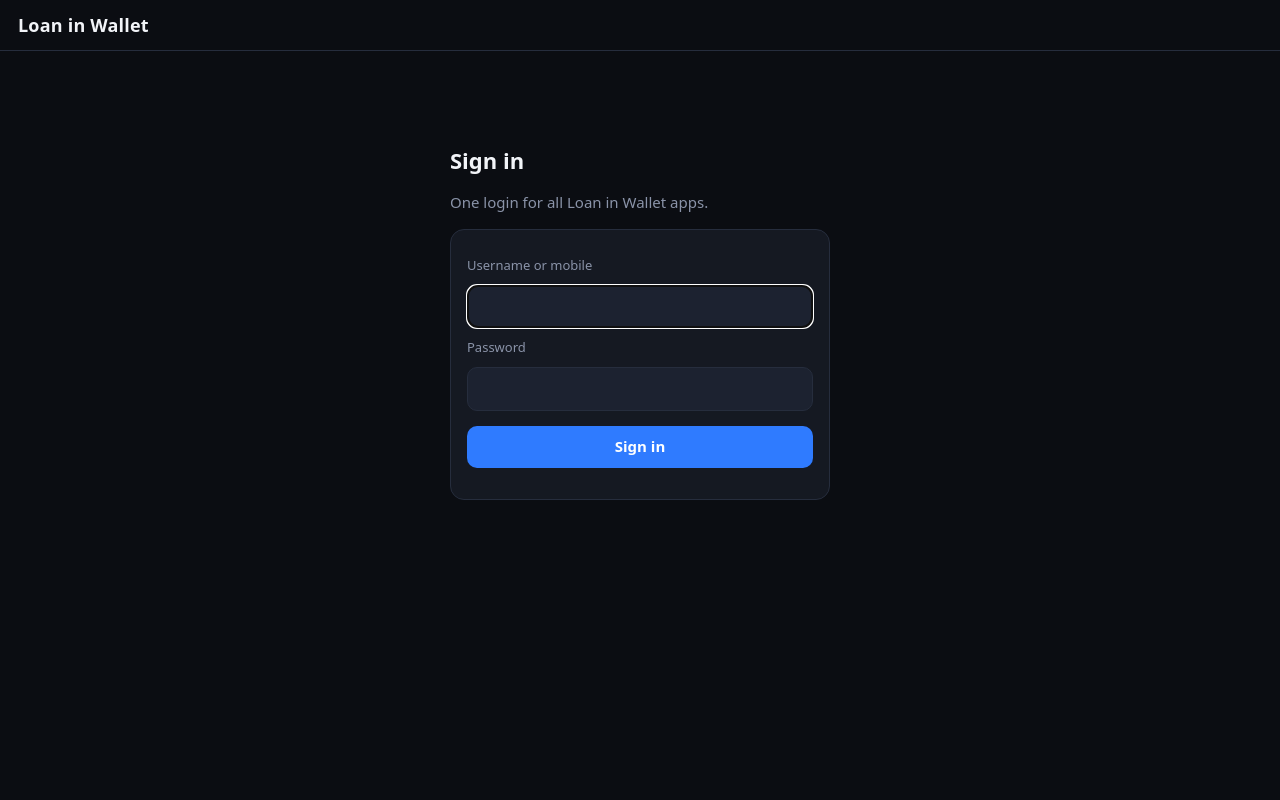
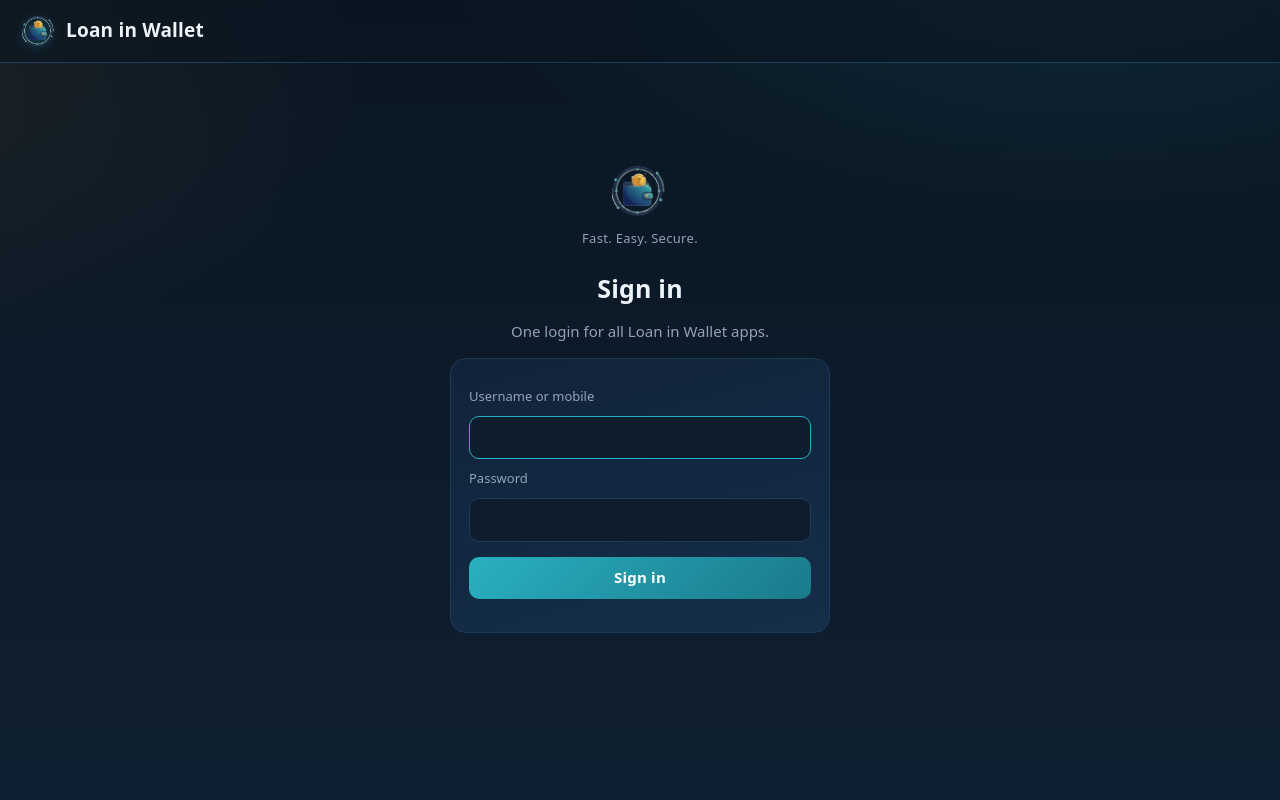
Before and after one commit to ankurbahri07-source/liw-portal, a PHP site: page /login.php in a window 1280 px wide. Run offline with PHP 8.4, Linux system fonts and the light colour scheme; data that the repository does not hold is empty; some libraries are stand-ins or nearby versions.

Commit message:
Brand the portal with the Loan in Wallet wallet/coin logo and a navy/teal theme
Adds the brand mark (cropped from the company banner, background
removed) to the header and sign-in page, and reworks portal.css with
the brand's navy/teal/gold palette, gradient background, and nicer
tile/card styling in place of the generic dark theme.

```diff
--- a/assets/portal.css
+++ b/assets/portal.css
@@ -1,29 +1,76 @@
-:root{--bg:#0b0d12;--card:#151922;--card2:#1c2230;--line:#262d3d;--text:#f2f4f8;--mut:#8a93a8;--acc:#2f7bff;--ok:#2bb673;--bad:#ef4b5f;--warn:#e8a93a}
-*{box-sizing:border-box}body{margin:0;background:var(--bg);color:var(--text);font:15px/1.45 system-ui,-apple-system,Segoe UI,Roboto,sans-serif}
-a{color:var(--acc);text-decoration:none}
-.top{display:flex;align-items:center;justify-content:space-between;gap:12px;padding:12px 18px;border-bottom:1px solid var(--line);flex-wrap:wrap}
-.brand{font-weight:800;color:var(--text);font-size:18px;letter-spacing:.2px}
-nav{display:flex;gap:14px;align-items:center;flex-wrap:wrap}.inl{display:inline;margin:0}
-button.link{background:none;border:0;color:var(--acc);font:inherit;cursor:pointer;padding:0}
-main{max-width:1000px;margin:0 auto;padding:22px 16px 60px}
-h1{font-size:22px;margin:4px 0 4px}h2{font-size:17px;margin:22px 0 8px}.mut{color:var(--mut)}.sm{font-size:13px}
-.grid{display:grid;grid-template-columns:repeat(auto-fill,minmax(270px,1fr));gap:14px;margin-top:16px}
-.tile{display:block;background:var(--card);border:1px solid var(--line);border-radius:16px;padding:18px;color:var(--text);transition:.15s}
-.tile:hover{border-color:var(--acc);transform:translateY(-2px)}.tile .ic{font-size:28px}.tile h3{margin:8px 0 2px;font-size:18px}
-.stats{margin-top:12px;display:flex;gap:8px;flex-wrap:wrap;min-height:26px}
+:root{
+  --bg:#0a1622;--bg2:#0f2032;--card:#11233a;--card2:#17304d;--line:#1f3a57;
+  --text:#eef3f8;--mut:#90a3b8;
+  --navy:#16324f;--teal:#2ab0c0;--teal2:#1a7a8a;--gold:#e8a93a;
+  --acc:#2ab0c0;--ok:#2bb673;--bad:#ef4b5f;--warn:#e8a93a
+}
+*{box-sizing:border-box}
+body{
+  margin:0;color:var(--text);font:15px/1.45 system-ui,-apple-system,Segoe UI,Roboto,sans-serif;
+  background:
+    radial-gradient(1100px 500px at 85% -10%, rgba(42,176,192,.14), transparent 60%),
+    radial-gradient(900px 500px at -10% 10%, rgba(232,169,58,.08), transparent 55%),
+    linear-gradient(180deg,var(--bg) 0%,var(--bg2) 100%);
+  background-attachment:fixed;
+  min-height:100vh;
+}
+a{color:var(--teal);text-decoration:none}
+.top{
+  display:flex;align-items:center;justify-content:space-between;gap:12px;
+  padding:14px 22px;border-bottom:1px solid var(--line);flex-wrap:wrap;
+  background:rgba(10,22,34,.6);backdrop-filter:blur(6px);position:sticky;top:0;z-index:10;
+}
+.brand{display:flex;align-items:center;gap:10px;font-weight:800;color:var(--text);font-size:19px;letter-spacing:.2px}
+.brand img{height:34px;width:34px;display:block;filter:drop-shadow(0 2px 6px rgba(42,176,192,.35))}
+nav{display:flex;gap:16px;align-items:center;flex-wrap:wrap;font-size:13.5px}
+.inl{display:inline;margin:0}
+button.link{background:none;border:0;color:var(--teal);font:inherit;cursor:pointer;padding:0}
+main{max-width:1040px;margin:0 auto;padding:28px 18px 70px}
+h1{font-size:25px;margin:4px 0 6px;letter-spacing:.2px}
+h2{font-size:17px;margin:24px 0 8px;color:var(--text)}
+.mut{color:var(--mut)}.sm{font-size:13px}
+.grid{display:grid;grid-template-columns:repeat(auto-fill,minmax(270px,1fr));gap:16px;margin-top:18px}
+.tile{
+  display:block;position:relative;overflow:hidden;
+  background:linear-gradient(165deg,var(--card) 0%,var(--navy) 130%);
+  border:1px solid var(--line);border-radius:18px;padding:20px;color:var(--text);
+  transition:.18s ease;box-shadow:0 1px 0 rgba(255,255,255,.02) inset;
+}
+.tile::after{
+  content:"";position:absolute;inset:0;border-radius:18px;padding:1px;
+  background:linear-gradient(135deg,rgba(42,176,192,0),rgba(42,176,192,0));
+  pointer-events:none;transition:.18s ease;
+}
+.tile:hover{border-color:var(--teal);transform:translateY(-3px);box-shadow:0 10px 28px rgba(0,0,0,.35),0 0 0 1px rgba(42,176,192,.25)}
+.tile .ic{
+  font-size:22px;width:46px;height:46px;display:flex;align-items:center;justify-content:center;
+  border-radius:12px;background:rgba(42,176,192,.12);border:1px solid rgba(42,176,192,.25);
+}
+.tile h3{margin:12px 0 2px;font-size:18px}
+.stats{margin-top:14px;display:flex;gap:8px;flex-wrap:wrap;min-height:26px}
 .chip{background:var(--card2);border:1px solid var(--line);border-radius:999px;padding:3px 10px;font-size:12.5px;color:var(--text)}
 .chip.ok{border-color:var(--ok);color:var(--ok)}.chip.bad{border-color:var(--bad);color:var(--bad)}.chip.warn{border-color:var(--warn);color:var(--warn)}
-form.card,.card{background:var(--card);border:1px solid var(--line);border-radius:14px;padding:16px;margin:12px 0}
+form.card,.card{background:linear-gradient(165deg,var(--card) 0%,var(--navy) 140%);border:1px solid var(--line);border-radius:16px;padding:18px;margin:14px 0}
 label{display:block;margin:10px 0 4px;color:var(--mut);font-size:13px}
-input[type=text],input[type=password],input[type=tel],select{width:100%;background:var(--card2);border:1px solid var(--line);color:var(--text);border-radius:10px;padding:10px 12px;font:inherit}
-.btn{background:var(--acc);color:#fff;border:0;border-radius:10px;padding:10px 16px;font:inherit;font-weight:600;cursor:pointer}
+input[type=text],input[type=password],input[type=tel],select{
+  width:100%;background:#0d1d2e;border:1px solid var(--line);color:var(--text);
+  border-radius:10px;padding:10px 12px;font:inherit
+}
+input:focus,select:focus{outline:none;border-color:var(--teal)}
+.btn{background:linear-gradient(135deg,var(--teal) 0%,var(--teal2) 100%);color:#fff;border:0;border-radius:10px;padding:10px 18px;font:inherit;font-weight:700;cursor:pointer;letter-spacing:.2px}
+.btn:hover{filter:brightness(1.08)}
 .btn.sec{background:var(--card2);border:1px solid var(--line)}.btn.bad{background:var(--bad)}.btn.sm{padding:6px 10px;font-size:13px}
 .err{background:#3a1820;border:1px solid var(--bad);color:#ffb8c0;padding:10px 12px;border-radius:10px;margin:10px 0}
-.okm{background:#12301f;border:1px solid var(--ok);color:#a6f0c6;padding:10px 12px;border-radius:10px;margin:10px 0}
-table{width:100%;border-collapse:collapse}th,td{text-align:left;padding:8px 6px;border-bottom:1px solid var(--line);vertical-align:top}th{color:var(--mut);font-weight:600;font-size:13px}
+.okm{background:#0f2e26;border:1px solid var(--ok);color:#a6f0c6;padding:10px 12px;border-radius:10px;margin:10px 0}
+table{width:100%;border-collapse:collapse}
+th,td{text-align:left;padding:8px 6px;border-bottom:1px solid var(--line);vertical-align:top}
+th{color:var(--mut);font-weight:600;font-size:13px}
 .row{display:flex;gap:10px;flex-wrap:wrap;align-items:center}.approw{border-top:1px solid var(--line);padding:10px 0}
 .perms{display:flex;gap:12px;flex-wrap:wrap;margin-top:6px}.perms label{margin:0;display:inline-flex;gap:5px;align-items:center;color:var(--text)}
 .login{max-width:380px;margin:9vh auto 0}
+.login .brand-badge{display:flex;flex-direction:column;align-items:center;gap:10px;margin-bottom:22px}
+.login .brand-badge img{height:56px;width:56px}
+.login .brand-badge .tag{color:var(--mut);font-size:13px;letter-spacing:.3px}
 .muted{color:#8a93a6}
 main .card + .card{margin-top:12px}
 form.card label{display:block;margin-bottom:10px}
--- a/inc/view.php
+++ b/inc/view.php
@@ -11,7 +11,7 @@ function page_head(string $title, ?array $u = null): void
     echo '<!doctype html><html lang="en"><head><meta charset="utf-8"><meta name="viewport" content="width=device-width,initial-scale=1">'
         . '<meta name="robots" content="noindex,nofollow"><title>' . esc($title) . ' · ' . $company . '</title>'
         . '<link rel="stylesheet" href="' . esc(url('assets/portal.css')) . '?v=1"></head><body>';
-    echo '<header class="top"><a class="brand" href="' . esc(url()) . '">' . $company . '</a>';
+    echo '<header class="top"><a class="brand" href="' . esc(url()) . '"><img src="' . esc(url('assets/logo-icon.png')) . '" alt=""> ' . $company . '</a>';
     if ($u) {
         echo '<nav>';
         if ((int)$u['is_owner']) echo '<a href="' . esc(url('upload.php')) . '">Upload CRM file</a><a href="' . esc(url('users.php')) . '">Users</a><a href="' . esc(url('audit.php')) . '">Activity log</a>';
--- a/login.php
+++ b/login.php
@@ -24,7 +24,7 @@ if ($_SERVER['REQUEST_METHOD'] === 'POST') {
     }
 }
 page_head('Sign in');
-echo '<div class="login"><h1>Sign in</h1><p class="mut">One login for all Loan in Wallet apps.</p>';
+echo '<div class="login"><div class="brand-badge"><img src="' . esc(url('assets/logo-icon.png')) . '" alt=""><div class="tag">Fast. Easy. Secure.</div></div><h1 style="text-align:center">Sign in</h1><p class="mut" style="text-align:center">One login for all Loan in Wallet apps.</p>';
 if ($err) echo '<div class="err">' . esc($err) . '</div>';
 echo '<form method="post" class="card" autocomplete="on">' . csrf_field()
    . '<label for="u">Username or mobile</label><input id="u" name="username" type="text" autocomplete="username" autofocus required>'
```
Also changed, not shown: assets/logo-icon.png (added).
